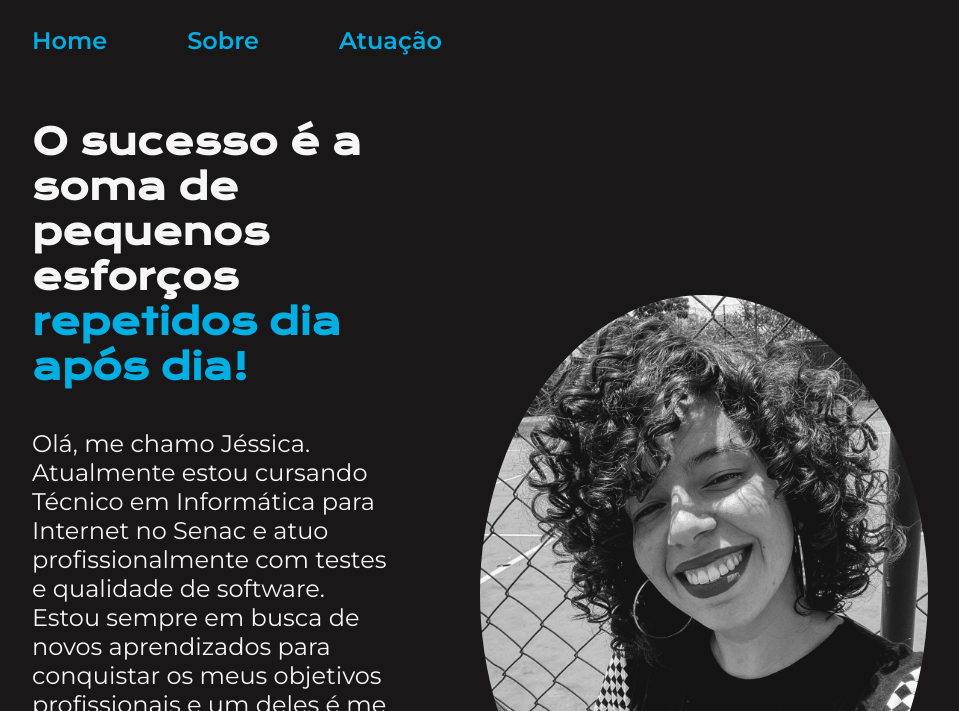
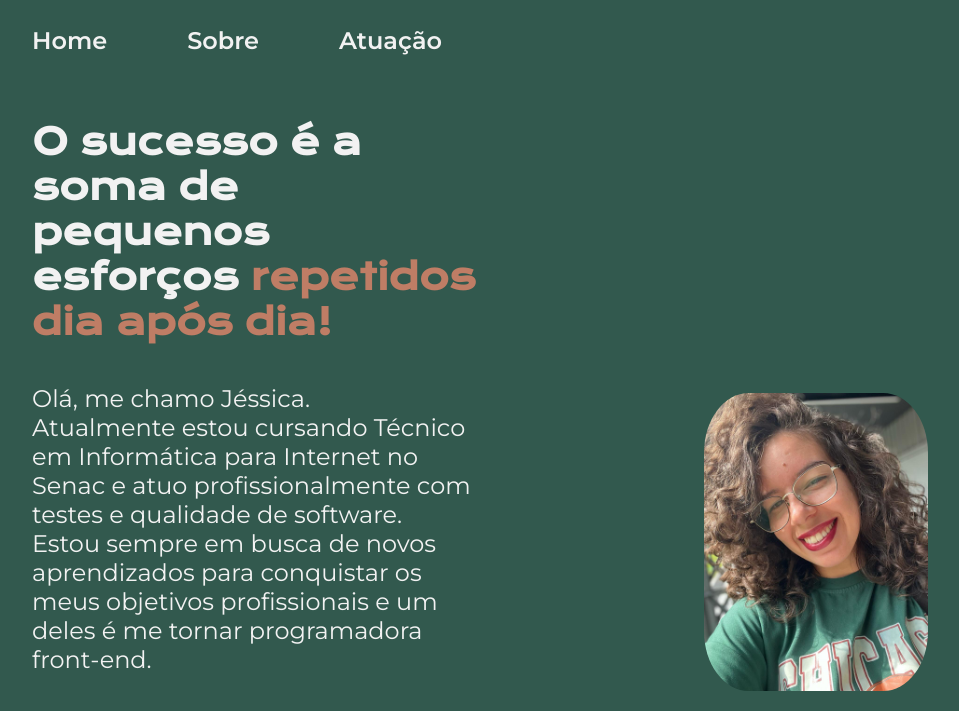
Before and after one commit to jessicadgomes/portfolio-alura, a plain HTML site: page index.html in a window 1280 px wide. Shown: the top 711 px of the page, without its empty margins (160-1119 px from the left). Drawn offline with nearby package versions, Linux system fonts and the light colour scheme.

Commit message:
modificando cor de fundo, imagem, bordas, ícones e tamanho da foto

```diff
--- a/index.html
+++ b/index.html
@@ -42,7 +42,7 @@
                 </a>
             </div>
         </section>
-            <img class="apresentacao__imagem" src="assets/Jess.JPG" alt="Foto da Jéssica">
+            <img class="apresentacao__imagem" src="assets/perfil.jpeg" alt="Foto Jéssica">
     </main>
     <footer class="rodape">
         <p>Desenvolvido por: Jéssica Delfino Gomes.</p>
--- a/styles/style.css
+++ b/styles/style.css
@@ -1,10 +1,10 @@
 @import url('https://fonts.googleapis.com/css2?family=Krona+One&family=Montserrat:wght@400;600&display=swap');
 
 :root {
-    --cor-primaria: #191717;
-    --cor-secundaria: #F6F6F6;
-    --cor-terciaria: #00c3ffe1;
-    --cor-hover: #807878d7;
+    --cor-primaria: #32594E;
+    --cor-secundaria: #f2f2f2;
+    --cor-terciaria: #f2f2f2;
+    --cor-hover: #0e0d0d81;
 
     --fonte-primaria: 'Krona One', sans-serif;
     --fonte-secundaria: 'Montserrat', sans-serif;
@@ -63,7 +63,7 @@ body {
 }
 
 .titulo-destaque {
-    color: var(--cor-terciaria);
+    color: #BF7D65;
 }
 
 .apresentacao__conteudo__texto {
@@ -106,8 +106,9 @@ body {
 }
 
 .apresentacao__imagem {
-    width: 50%;
-    border-radius: 350%;
+    width: 25%;
+    border-radius: 20%;
+
 }
 
 .rodape {
@@ -120,7 +121,7 @@ body {
     font-weight: 400;
 }
 
-@media (max-width: 1200px) {
+@media screen and (max-width:1200px) {
     .cabecalho {
         padding: 8%;
     }
```
Also changed, not shown: about.html (+1 -1 lines), atuacao.html (+1 -1 lines), assets/Imagem.png (deleted), assets/Jess.JPG (deleted), assets/github.png, assets/linkedin.png, assets/perfil.jpeg (added).
